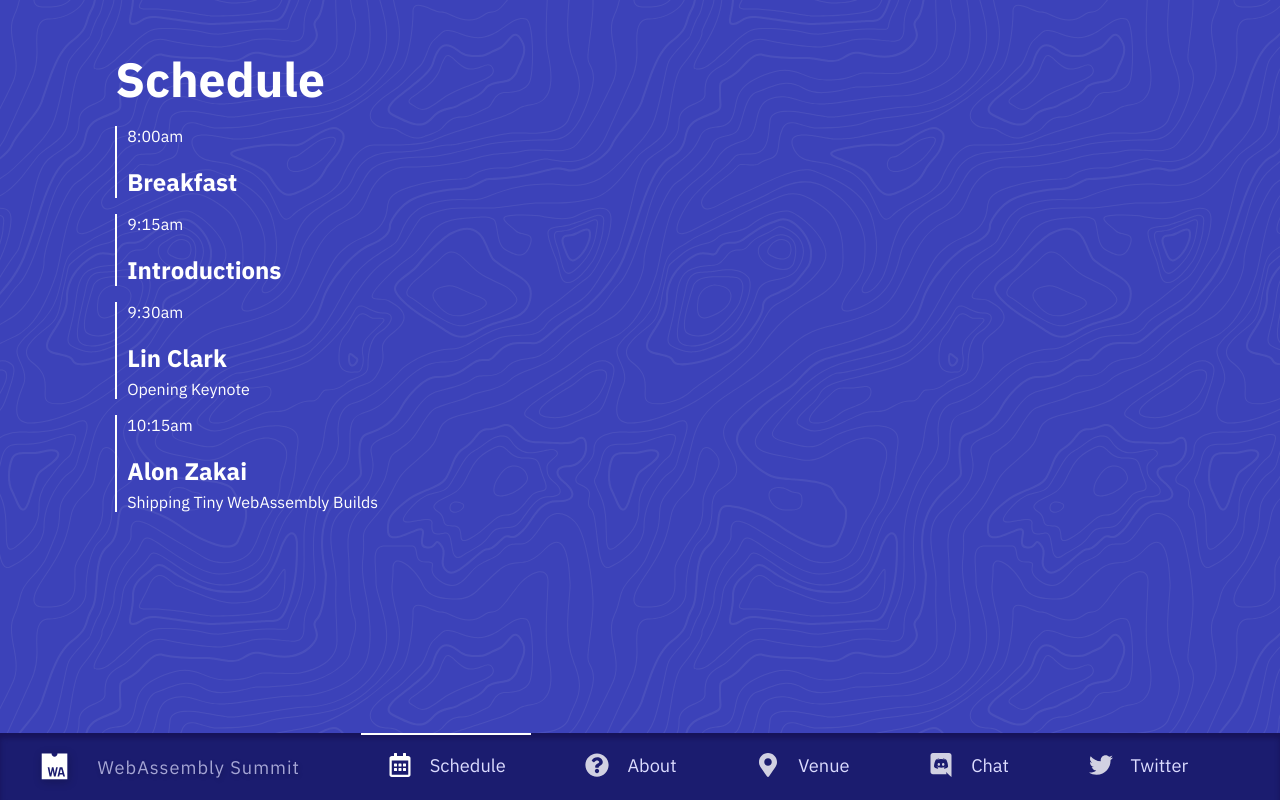
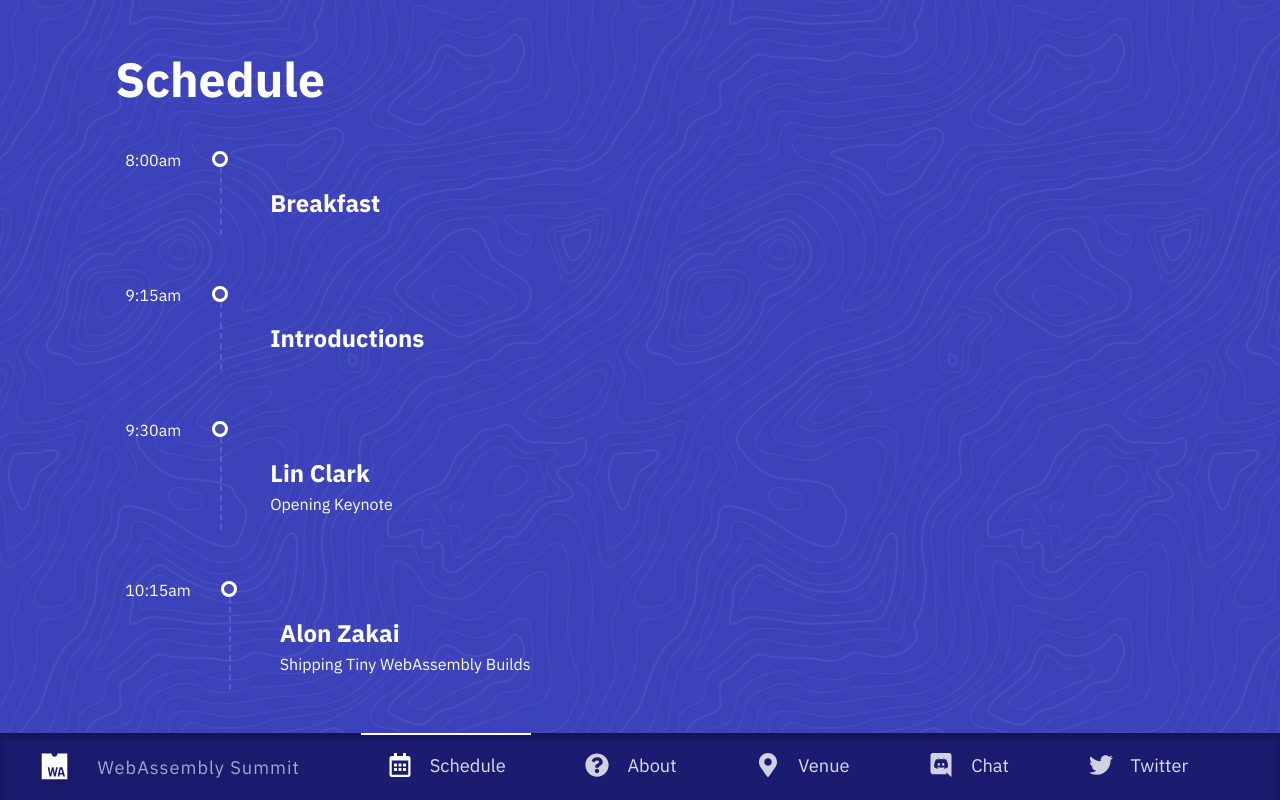
Before and after one commit to WebAssemblySummit/wasmsummit.dev, a Next.js app: page /schedule in a window 1280 px wide. Built offline with nearby package versions, Linux system fonts and the light colour scheme.

Commit message:
Started moving over Thomas' work :)

```diff
--- a/pages/schedule.tsx
+++ b/pages/schedule.tsx
@@ -62,7 +62,10 @@
         let itemJsx = (
           <ScheduleItem>
             <ScheduleItemTime>{item.time}</ScheduleItemTime>
-            {titleAndDescription}
+            <ScheduleItemCircle />
+            <ScheduleItemContent>
+              {titleAndDescription}
+            </ScheduleItemContent>
           </ScheduleItem>
         );
 
@@ -103,18 +106,46 @@
 `;
 
 export const ScheduleItem = styled.li`
-  border-left: 2px solid #FFFFFF;
+  display: flex;
+  flex-direction: row;
 
+  padding-top: 25px;
   padding-left: 10px;
   margin-bottom: 10px;
 `;
 
+export const ScheduleItemTime = styled.p`
+  font-size: 1em;
+  color: #FFFFFF;
+  margin: -1px calc(2vw + 5px) 0 0;
+  @media screen and (max-width: 500px) {
+    font-size: 0.75em;
+    line-height: 1.7;
+    /* margin: 15px 0; */
+    transform-origin: center center;
+  }
+`;
+
+const ScheduleItemCircle = styled.div`
+  border-radius: 100%;
+  border: 3px solid white;
+  z-index: 2;
+  margin-right: -8px;
+  background: hsla(237, 40%, 48%, 1);
+  width: 10px;
+  height: 10px;
+`;
+
+export const ScheduleItemContent = styled.p`
+  break-inside: avoid;
+  max-width: 600px;
+  flex: 1;
+  border-left: 2px dashed rgba(255, 255, 255, 0.15);
+  padding-left: calc(3vw + 10px);
+`;
+
 export const ScheduleItemTitle = styled.h2`
   margin-bottom: 5px;
-`;
-
-export const ScheduleItemTime = styled.p`
-
 `;
 
 export const ScheduleItemDescription = styled.p`
```
